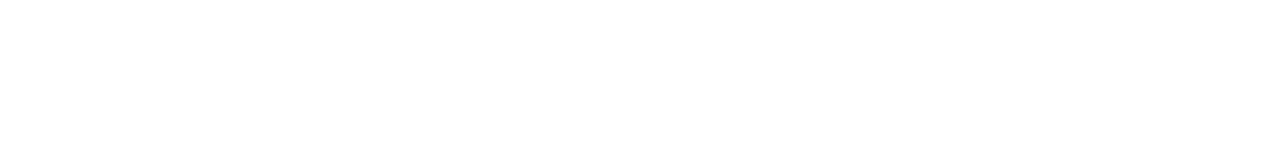
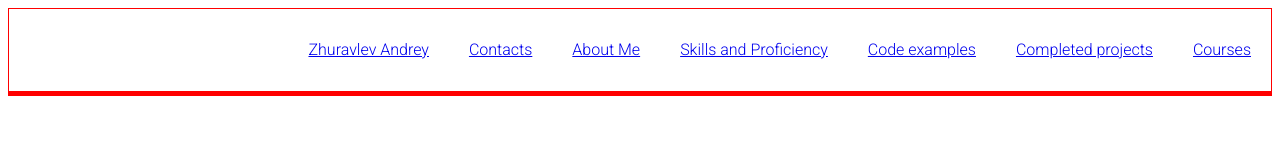
Before and after one commit to Zhuravlev-Andrey/rsschool-cv, a plain HTML site: page index.html in a window 1280 px wide. Drawn offline with Linux system fonts and the light colour scheme.

Commit message:
feat: add nav

```diff
--- a/index.html
+++ b/index.html
@@ -16,7 +16,37 @@
   </head>
   <body>
     <header class="header">
-      <div class="container"></div>
+      <div class="container">
+        <nav class="nav">
+          <ul class="nav-list">
+            <li class="nav-item">
+              <a href="#Zhuravlev Andrey" class="nav-link">Zhuravlev Andrey</a>
+            </li>
+            <li class="nav-item">
+              <a href="#contacts" class="nav-link">Contacts</a>
+            </li>
+            <li class="nav-item">
+              <a href="#about Me" class="nav-link">About Me</a>
+            </li>
+            <li class="nav-item">
+              <a href="#skills and Proficiency" class="nav-link"
+                >Skills and Proficiency</a
+              >
+            </li>
+            <li class="nav-item">
+              <a href="#code examples" class="nav-link">Code examples</a>
+            </li>
+            <li class="nav-item">
+              <a href="#completed projects" class="nav-link"
+                >Completed projects</a
+              >
+            </li>
+            <li class="nav-item">
+              <a href="#courses" class="nav-link">Courses</a>
+            </li>
+          </ul>
+        </nav>
+      </div>
     </header>
     <main class="main">
       <div class="container"></div>
--- a/style.css
+++ b/style.css
@@ -1,3 +1,6 @@
+html{
+    scroll-behavior: smooth;
+}
 body{
     font-family: 'Roboto', sans-serif;
     display: flex;
@@ -13,3 +16,30 @@ body{
 max-width: 1440px;
 margin: 0 auto;
 }
+
+.header{
+    border: 1px solid red;
+}
+
+.main{
+    border: 1px solid red;
+}
+
+.footer{
+    border: 1px solid red;
+}
+
+.nav-list{
+    display: flex;
+    justify-content: flex-end;
+    align-items: center;
+
+    list-style: none;
+}
+
+.nav-link{
+    padding: 0 20px;
+    line-height: 50px;
+
+    transition: .3s;
+}
```
